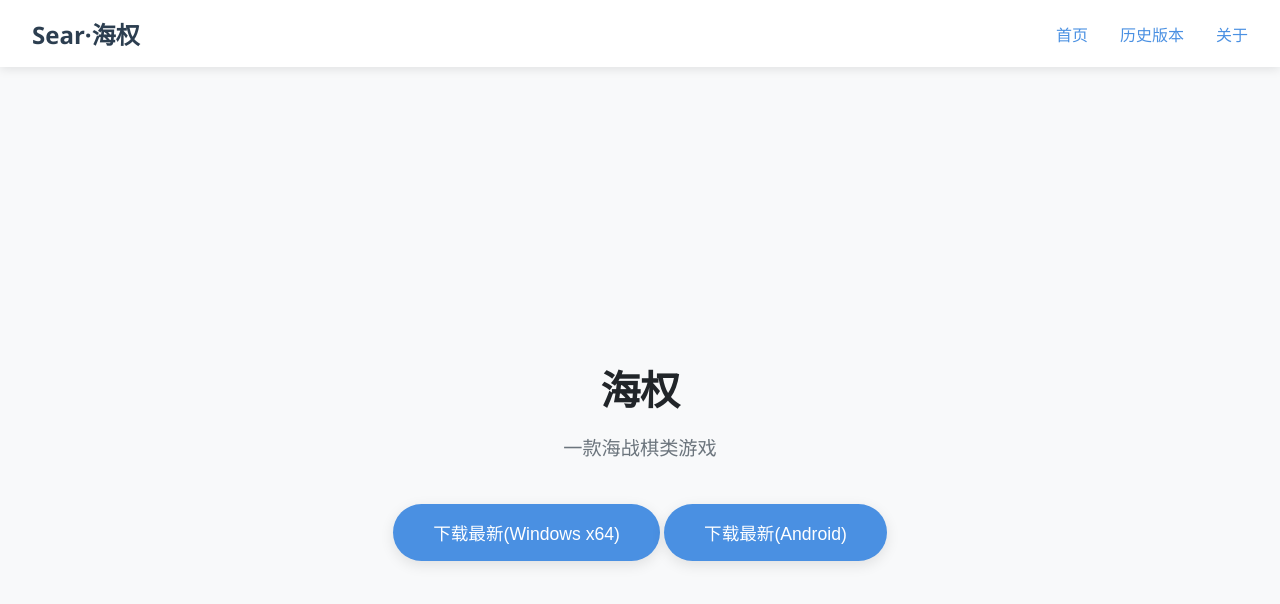
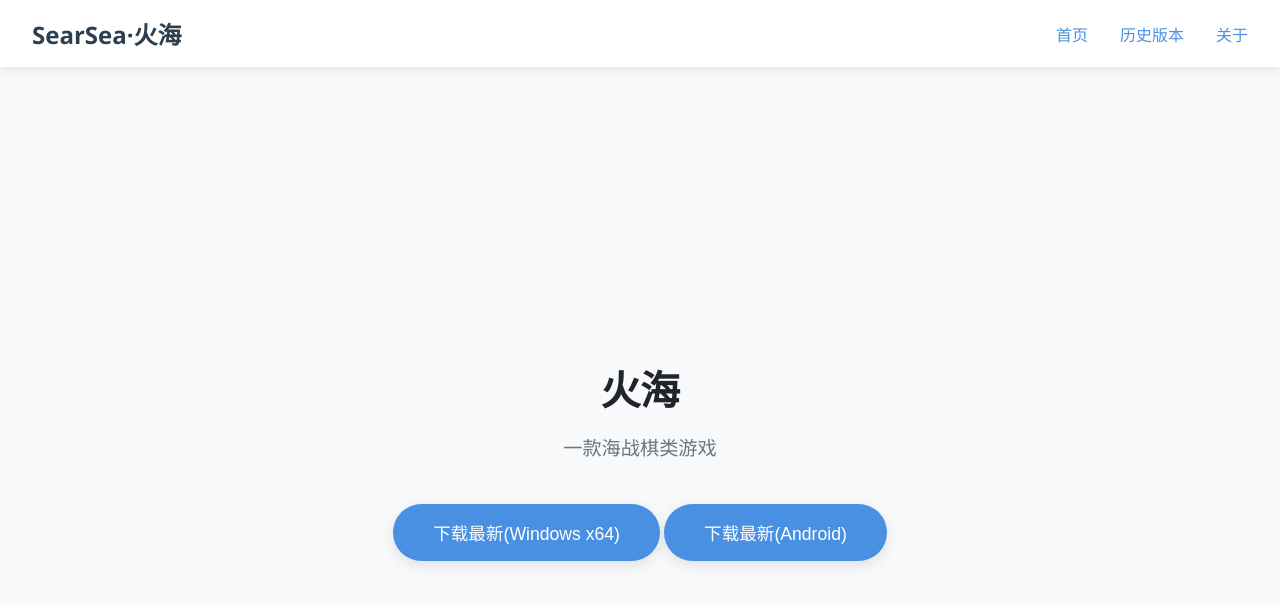
Before and after one commit to fredfcx/Sear, a plain HTML site: page index.html in a window 1280 px wide. Drawn offline with Linux system fonts and the light colour scheme.

Commit message:
Update index.html

```diff
--- a/index.html
+++ b/index.html
@@ -3,7 +3,7 @@
 <head>
     <meta charset="UTF-8">
     <meta name="viewport" content="width=device-width, initial-scale=1.0">
-    <title>Sear - 海权 | MainPage </title>
+    <title>SearSea - 火海 | MainPage </title>
     <style>
         * {
             margin: 0;
@@ -116,7 +116,7 @@
 </head>
 <body>
     <nav class="top-bar">
-        <a href="#" class="brand">Sear·海权</a>
+        <a href="#" class="brand">SearSea·火海</a>
         <div class="nav-links">
             <a href="#" class="nav-link">首页</a>
             <a href="historyver/" class="nav-link">历史版本</a>
@@ -124,7 +124,7 @@
         </div>
     </nav>
     <div class="content-wrapper">
-        <h1 class="main-title">海权</h1>
+        <h1 class="main-title">火海</h1>
         <p class="sub-title">一款海战棋类游戏</p>
         <button onclick="location.href='https://github.com/fredfcx/Sear/raw/refs/heads/main/releases/Sear_vbeta0.15_win64.zip'" class="cta-button">下载最新(Windows x64)</button>
         <button onclick="location.href='https://github.com/fredfcx/Sear/raw/refs/heads/main/releases/Sear_vbeta0.15_android.apk'" class="cta-button">下载最新(Android)</button>
```
